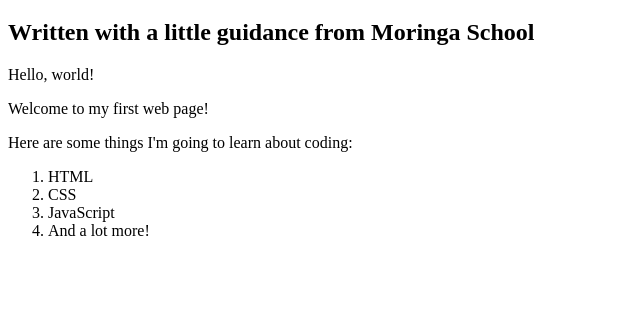
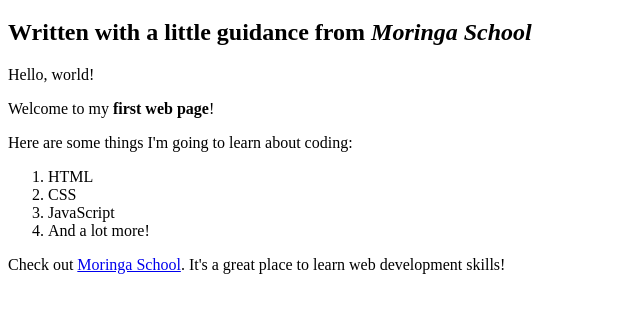
Before and after one commit to sammwaura/My-1st-webpage, a plain HTML site: page my-1st-webpage.html in a window 1280 px wide. Shown: the part 61-374 px from the top of the page, without its empty margins (0-640 px from the left). Drawn offline with Linux system fonts and the light colour scheme.

```diff
--- a/my-1st-webpage.html
+++ b/my-1st-webpage.html
@@ -5,10 +5,10 @@
 </head>
 <body>
   <h1>My First Webpage</h1>
-    <h2>Written with a little guidance from Moringa School</h2>
+    <h2>Written with a little guidance from <em>Moringa School</em></h2>
 
   <p>Hello, world!</p>
-      <p>Welcome to my first web page!</p>
+      <p>Welcome to my <strong> first web page</strong>!</p>
       <p>Here are some things I'm going to learn about coding:</p>
     <ol>
       <li>HTML</li>
@@ -16,5 +16,7 @@
       <li>JavaScript</li>
       <li>And a lot more!</li>
     </ol>
+  </p>Check out <a href="http://moringaschool.com/">Moringa School</a>. It's a great place to learn web development skills!</p>
+
 </body>
 </html>
```
